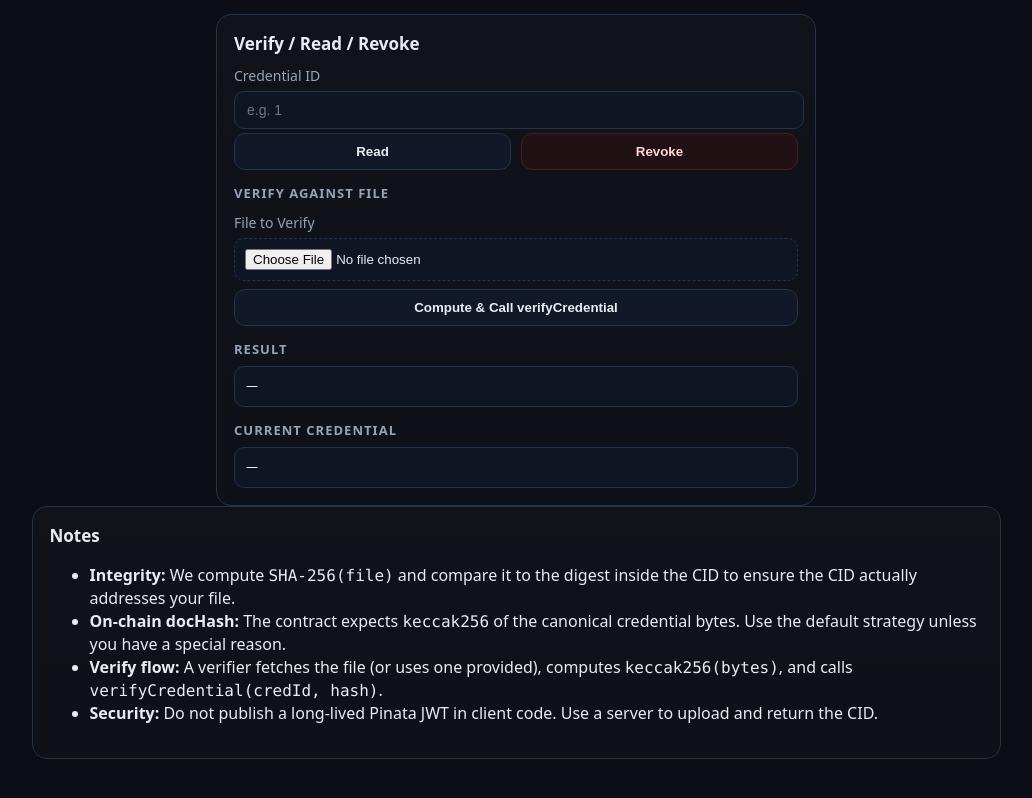
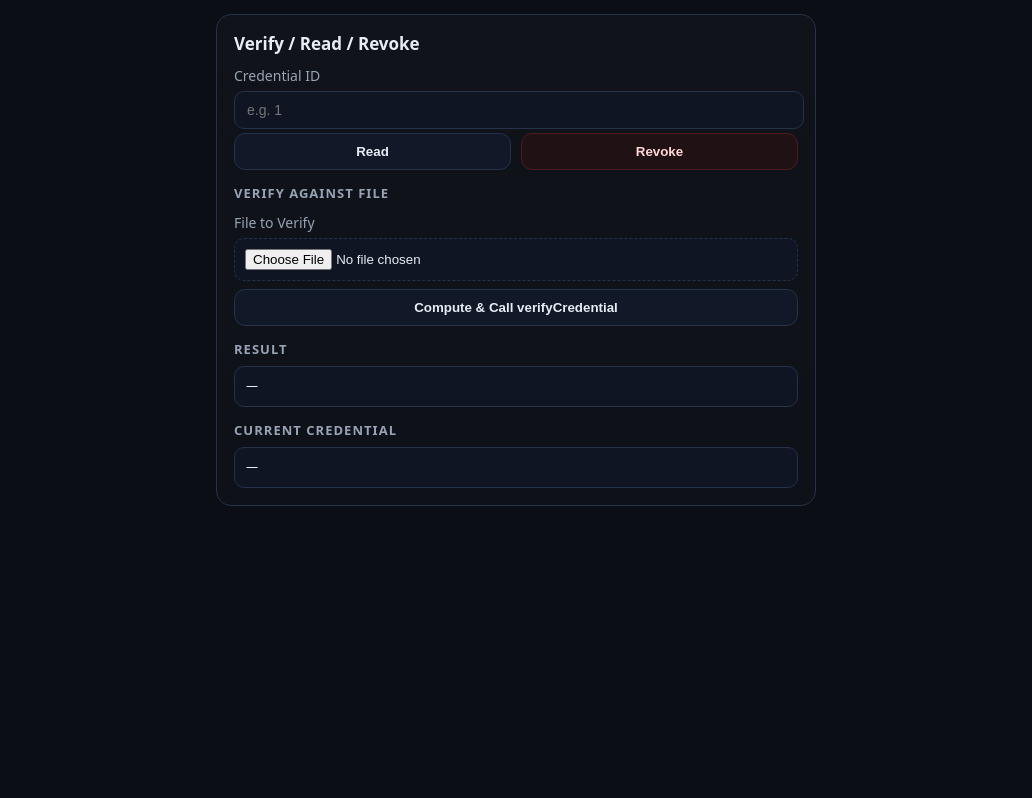
Before and after one commit to karankamboj/UniVault, a plain HTML site: page admin.html in a window 1280 px wide. Shown: the part 978-1776 px from the top of the page, without its empty margins (124-1156 px from the left). After the commit the page ends 1567 px from the top, so only its background shows below. Drawn offline with nearby package versions, Linux system fonts and the light colour scheme.

Commit message:
remove footers and remove unrequired icons

```diff
--- a/admin.html
+++ b/admin.html
@@ -11,7 +11,7 @@
 <body>
   <header>
     <div>
-      <div class="brand">🎓 UniVault </div>
+      <div class="brand">UniVault </div>
       <div class="subtle">Upload → Pinata · Hash → keccak256 & SHA-256 · Issue / Verify / Revoke</div>
     </div>
     <div class="row">
@@ -120,20 +120,6 @@
       </section>
     </div>
 
-    <section class="panel">
-      <h2>Notes</h2>
-      <ul>
-        <li><b>Integrity:</b> We compute <span class="mono">SHA-256(file)</span> and compare it to the digest inside the
-          CID to ensure the CID actually addresses your file.</li>
-        <li><b>On-chain docHash:</b> The contract expects <span class="mono">keccak256</span> of the canonical
-          credential bytes. Use the default strategy unless you have a special reason.</li>
-        <li><b>Verify flow:</b> A verifier fetches the file (or uses one provided), computes <span
-            class="mono">keccak256(bytes)</span>, and calls <span class="mono">verifyCredential(credId, hash)</span>.
-        </li>
-        <li><b>Security:</b> Do not publish a long-lived Pinata JWT in client code. Use a server to upload and return
-          the CID.</li>
-      </ul>
-    </section>
   </main>
 
 
--- a/js_scripts.js
+++ b/js_scripts.js
@@ -355,7 +355,7 @@ document.addEventListener("DOMContentLoaded", () => {
         try {
             const checkForTheContract = 1
 
-            if (checkForTheContract = 1 && !blockchnContrct) {
+            if (checkForTheContract == 1 && !blockchnContrct) {
                 const caddr = $("#inpContract").value.trim();
                 if (!caddr && checkForTheContract != 0) {
                     const erMessage = " contract address is needed in the Setup above "
```
Also changed, not shown: student.html (+2 -15 lines).
